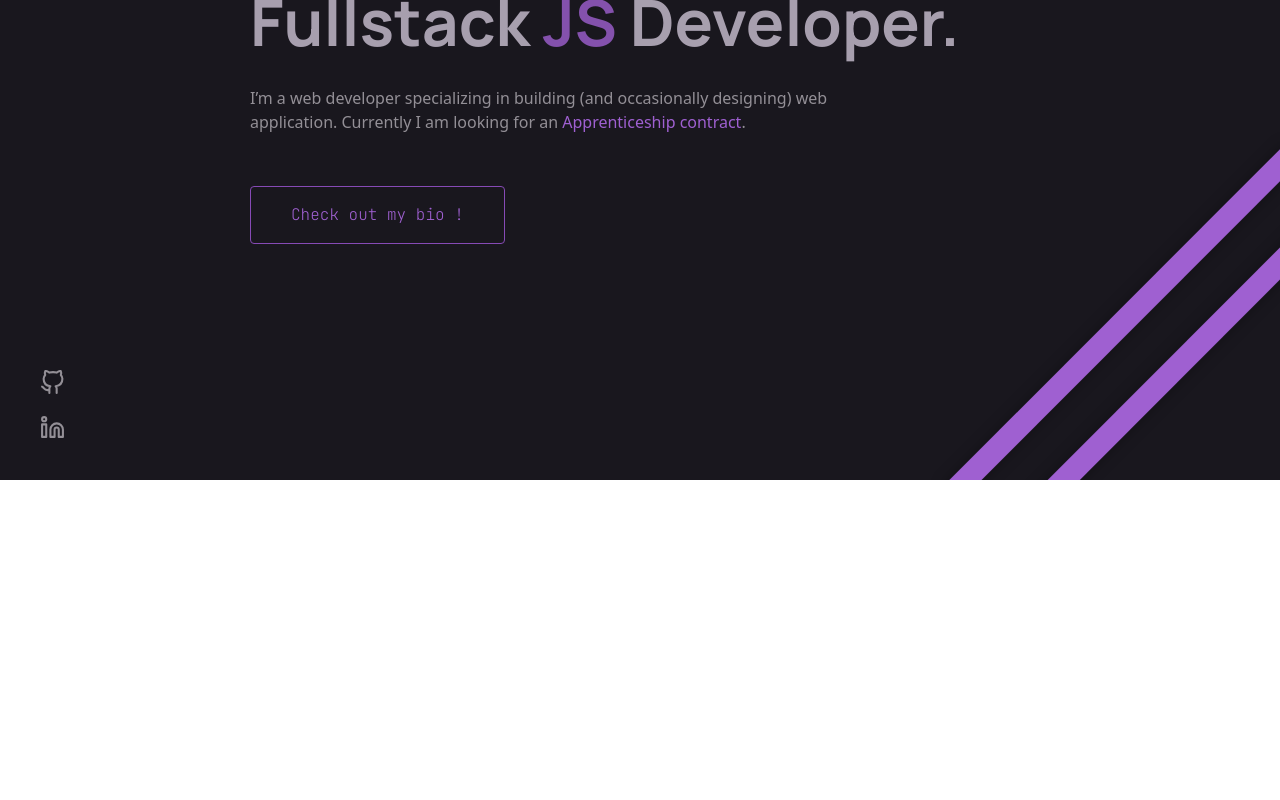
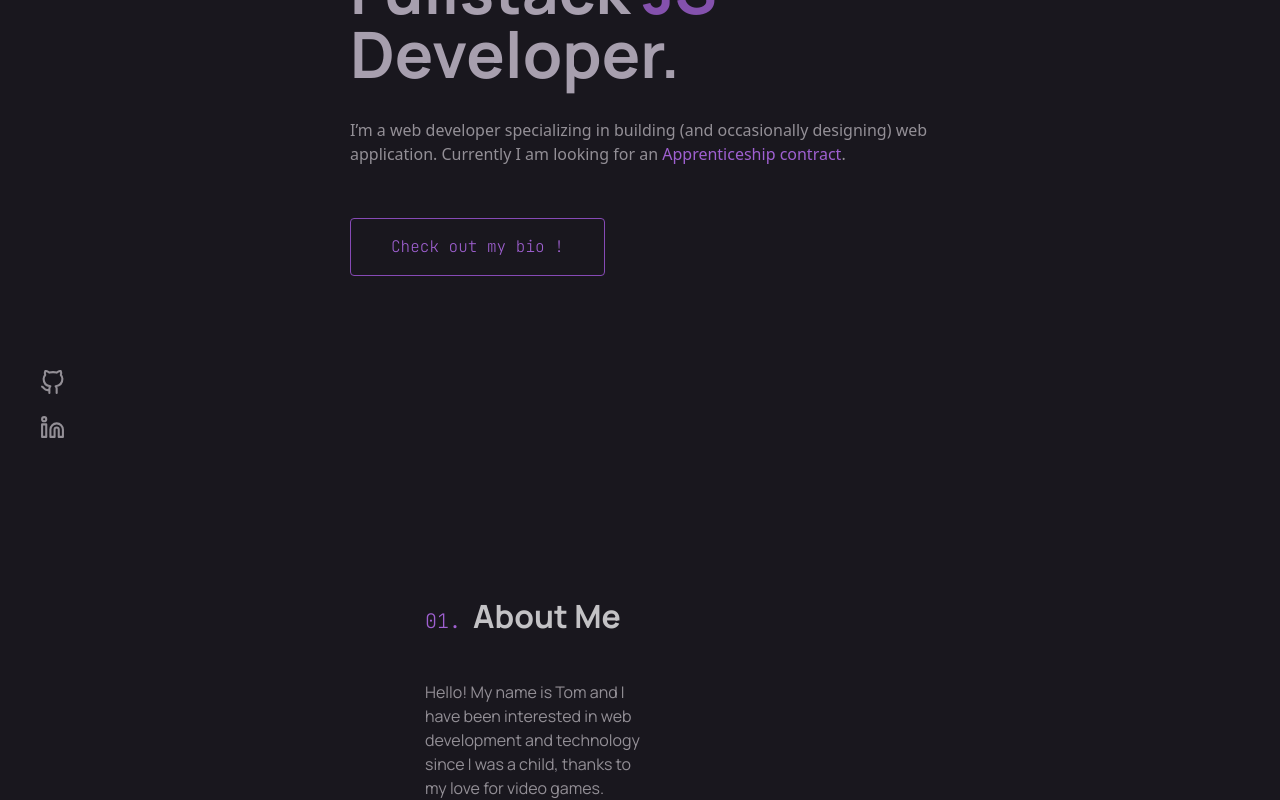
Before and after one commit to Kxkee/NextJsPortfolio, a Next.js app: page / in a window 1280 px wide. Shown: the part 320-1120 px from the top of the page. Before the commit the page ends 800 px from the top, so only its background shows below. Built offline with nearby package versions, Linux system fonts and the light colour scheme.

Commit message:
about me section

```diff
--- a/app/globals.css
+++ b/app/globals.css
@@ -25,3 +25,19 @@
     font-size: clamp(40px, 5vw, 70px);
     line-height: 1;
 }
+
+.number-title {
+    font-size: clamp(16px,3vw,20px);
+}
+
+.section-title {
+    font-size: clamp(26px,5vw,32px);
+}
+
+.skills {
+    display: grid;
+    grid-template-columns: repeat(2, minmax(140px, 200px));
+    padding: 0px;
+    margin: 20px 0px 0px;
+    gap: 5px 10px;
+}
--- a/app/page.tsx
+++ b/app/page.tsx
@@ -2,14 +2,17 @@
 import {FiGithub, FiLinkedin} from 'react-icons/fi';
 import Navigation from "@/components/Navigation";
 import Home from "@/components/Home";
+import AboutMe from "@/components/AboutMe";
 
 export default function Portfolio() {
   return (
-    <main className="min-h-screen w-screen bg-bg-purple flex justify-center px-[10px] lg:px-[100px] xl:px-[150px]">
-        <Navigation />
-        <div className="w-full h-screen mx-[10px] md:mx-[40px] lg:mx-[100px]">
+      <>
+      <Navigation />
+    <main className="min-h-screen w-screen bg-bg-purple px-[10px] lg:px-[100px] xl:px-[150px]">
+        <div className=" h-screen mx-[10px] md:mx-[100px] lg:mx-[200px]">
             <Home />
         </div>
+            <AboutMe />
         <div className="fixed bottom-10 left-10 flex flex-col gap-5">
             <FiGithub size={25} className="text-third-light-purple
              hover:text-elem-purple
@@ -21,5 +24,6 @@ export default function Portfolio() {
                cursor-pointer collapse md:visible" />
         </div>
     </main>
+      </>
   )
 }
--- /dev/null
+++ b/components/AboutMe.tsx
@@ -0,0 +1,41 @@
+import {RxTriangleRight} from 'react-icons/rx';
+export default function AboutMe() {
+    const skills: string[] = ['TypeScript', 'React', 'Next.JS 13', 'Node.js','Prisma', 'PostgreSQL'];
+    return (
+        <section className="h-[900px] flex justify-center x-[10px] md:mx-[100px] lg:mx-[200px]">
+            <div className="w-[calc(100%-150px)]">
+                <div className="h-[200px] flex items-end pb-10">
+                    <h2 className="name font-bold section-title text-third-light-purple-light-purple">
+                        <span className="mono number-title font-extralight text-elem-purple">01. </span>
+                        About Me
+                    </h2>
+                </div>
+                <div className="h-[calc(100%-200px] flex">
+                    <div className='w-1/2 space-y-7 text-1xl text-third-light-purple'>
+                        <p className="text">Hello! My name is Tom and I have been interested in web development and
+                            technology since I was a child, thanks to my love for video games.</p>
+
+                        <p>I am naturally curious and always eager to learn more. Recently, I created CoinTastic,
+                            a web application that allows users to track real-time cryptocurrency prices using NextJS.</p>
+
+                        <p>My passion for web development has led me to gain experience in various settings,
+                            including working on personal projects as well as professional experiences at different companies,
+                            where I have honed my skills in coding and problem-solving.</p>
+
+                        <p>I am currently looking for an Apprenticeship contract !</p>
+
+                        <p>Here are a few technologies I’ve been working with recently:</p>
+                        <ul className="skills">
+                            {skills.map((skill) => (
+                                <li key={skill} className="flex items-center gap-2">
+                                    <span><RxTriangleRight size={20} className="text-elem-purple" /></span>
+                                    {skill}</li>
+                            ))}
+                        </ul>
+                    </div>
+                    <div className="w-1/2"></div>
+                </div>
+            </div>
+        </section>
+    )
+}
--- a/components/Home.tsx
+++ b/components/Home.tsx
@@ -23,14 +23,6 @@ export default function Home(){
                             mono
                             font-extralight
                             ">Check out my bio !</button>
-            <Image
-                priority
-                src={stripes}
-                height={350}
-                width={350}
-                alt="stripes"
-                className="absolute right-0 bottom-0 collapse md:visible"
-            />
         </div>
     )
 }
--- a/components/Navigation.tsx
+++ b/components/Navigation.tsx
@@ -1,10 +1,12 @@
+import { slide as Menu } from 'react-burger-menu'
+
 export default function Navigation() {
     return (
         <div className="h-[90px] w-full flex justify-between px-5 bg-bg-purple z-10 lg:px-10 mono font-extralight fixed">
             <div className="flex justify-start items-center w-[150px]">
                 <p>Tom Cousin</p>
             </div>
-            <div className="flex justify-around items-center w-[600px] collapse md:visible">
+            <div className="flex justify-around items-center w-[600px] hidden md:flex">
                 <ul className="w-full h-[40px] flex justify-around items-center text-[13px]">
                     <li className="p-2 hover:text-elem-purple duration-200 cursor-pointer"><span className="text-elem-purple">01.</span> About</li>
                     <li className="p-2 hover:text-elem-purple duration-200 cursor-pointer"><span className="text-elem-purple">02.</span> Experience</li>
@@ -24,6 +26,12 @@ export default function Navigation() {
                             font-extralight
                             ">Resume</li>
                 </ul>
+
+            </div>
+            <div className="space-y-2 w-[100px] flex md:hidden flex-col justify-center items-end">
+                <span className="block w-8 h-0.5 bg-elem-purple"></span>
+                <span className="block w-8 h-0.5 bg-elem-purple"></span>
+                <span className="block w-5 h-0.5 bg-elem-purple"></span>
             </div>
         </div>
     )
--- a/package.json
+++ b/package.json
@@ -23,5 +23,8 @@
     "react-icons": "^4.8.0",
     "tailwindcss": "3.3.1",
     "typescript": "5.0.4"
+  },
+  "devDependencies": {
+    "@types/react-burger-menu": "^2.8.3"
   }
 }
--- a/tailwind.config.js
+++ b/tailwind.config.js
@@ -8,6 +8,7 @@ module.exports = {
   theme: {
     colors: {
       'bg-purple': '#19171E',
+      'bg-dark-purple': "#141316",
       'elem-purple': '#9F60D1',
       'primary-light-purple': '#F1E8F8',
       'secondary-light-purple': "#CBC1D3",
```
Also changed, not shown: 1 other file (tests, documents, lock files or other folders).
